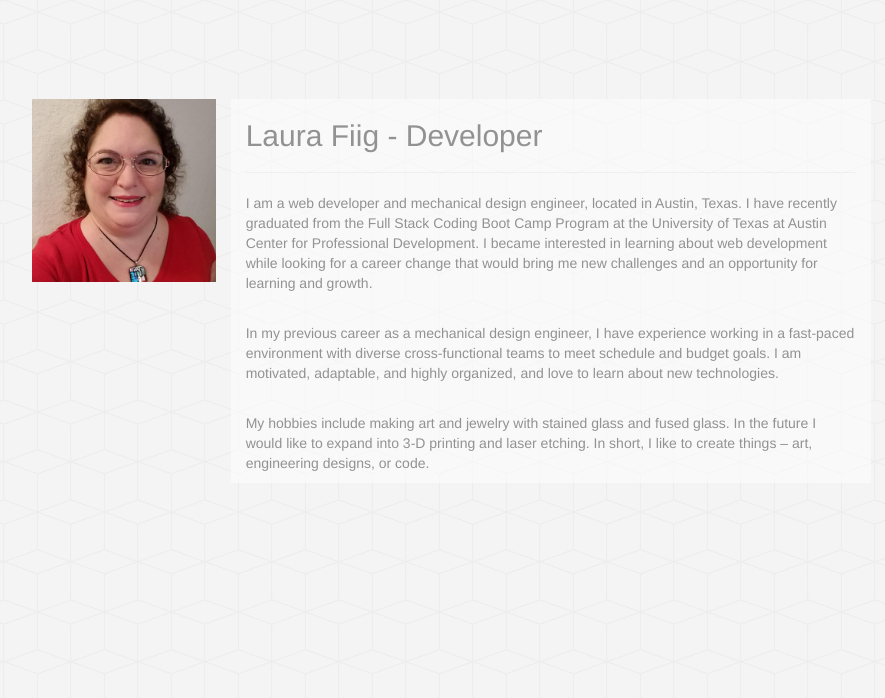
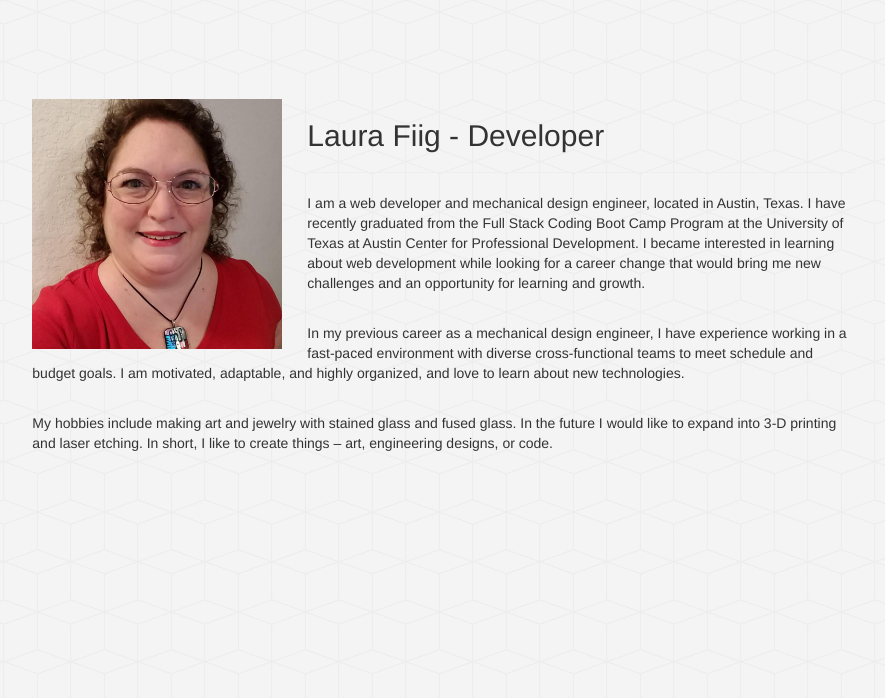
Before and after one commit to laurafiig/Portfolio, a PHP site: page / in a window 1280 px wide. Shown: the part 56-754 px from the top of the page, without its empty margins (196-1081 px from the left). Run offline with PHP 8.4, Linux system fonts and the light colour scheme.

Commit message:
pic fixed

```diff
--- a/assets/css/style.css
+++ b/assets/css/style.css
@@ -32,15 +32,12 @@
 
 /* sizes profile picture */
 .mypic {
-    width: 100%;
+    width: 250px;
+    float: left;
+    margin-right: 25px;
 }
 
-#aboutBck {
-  background-color: white;
-  opacity: 0.5;
-}
 
- .aboutTxt {opacity: 1;}
 
 /* formats portfolio section */
 #portfolio {
--- a/index.html
+++ b/index.html
@@ -37,10 +37,8 @@
 		<div class="row">
 			<div class="col-md-2">
 			</div>
-			<div class="col-md-2">
+			<div class="col-md-8">
 				<img class="mypic" src="assets/images/laura.jpg" alt="Laura">
-			</div>
-			<div class="col-md-6" id="aboutBck">
 				<h2 class="aboutTxt">Laura Fiig - Developer</h2>
 				<hr>
 				<p class="aboutTxt">I am a web developer and mechanical design engineer, located in Austin, Texas.  I have recently graduated from the Full Stack Coding Boot Camp Program at the University of Texas at Austin Center for Professional Development.  I became interested in learning about web development while looking for a career change that would bring me new challenges and an opportunity for learning and growth.</p>
```
